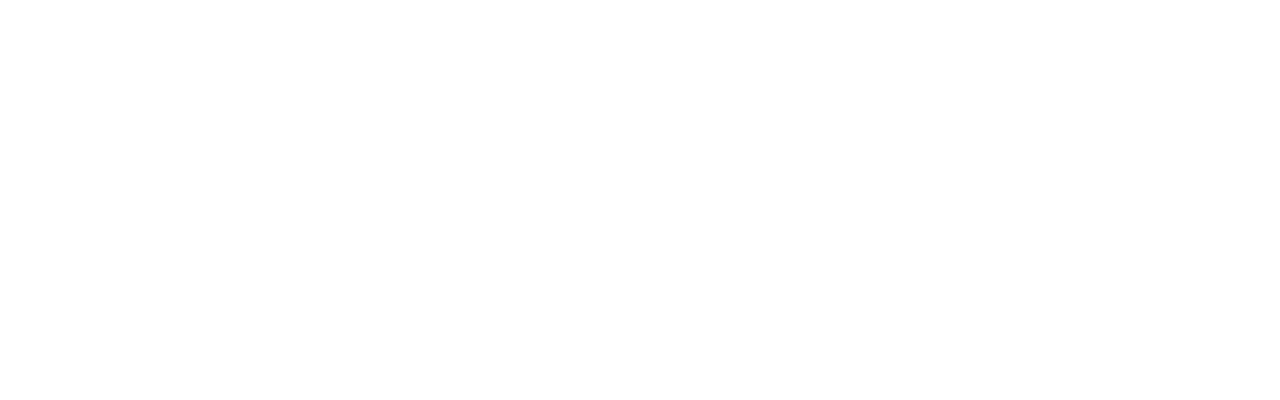
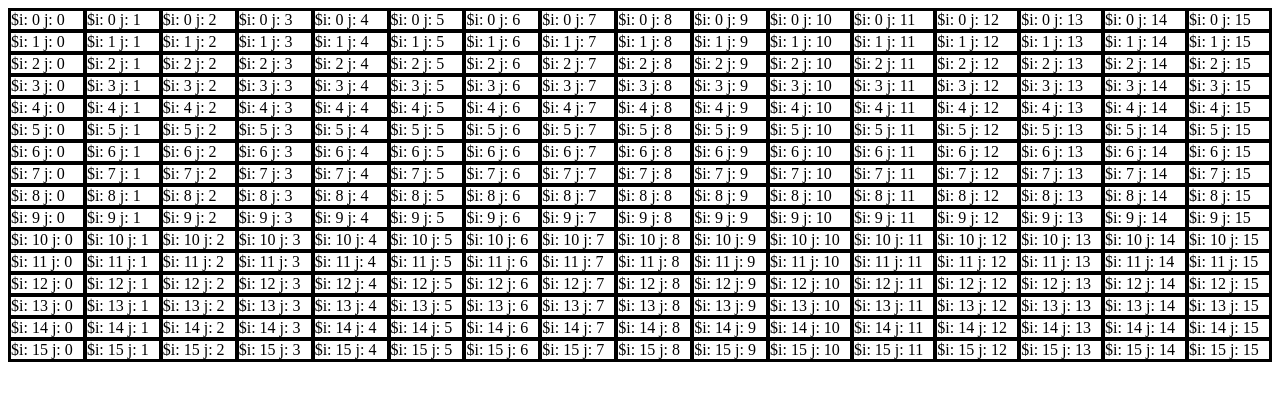
Before and after one commit to Estete9/etch-a-scketch, a plain HTML site: page index.html in a window 1280 px wide. Drawn offline with Linux system fonts and the light colour scheme.

Commit message:
Create a 16 x 16 grid
implemented a function that loops twice. In the first loop it creates a
flex div for acomodating the new divs in a row. In the inner loop it creates
divs with a flex property and then appends them into the divRow.
All elements have a border and the number of row and column for a better
understanding of the distribution.

```diff
--- a/index.html
+++ b/index.html
@@ -3,7 +3,7 @@
   <head>
     <meta charset="UTF-8" />
     <title>Etch-a-Sketch</title>
-    <link rel="stylesheet" href="script.js" />
+    <link rel="stylesheet" href="styles.css" />
     <script src="script.js" defer></script>
   </head>
   <body>
--- a/script.js
+++ b/script.js
@@ -0,0 +1,26 @@
+let divContent = document.querySelector(".content");
+createGrid();
+
+function createGrid() {
+  // create grid of 16 x 16
+  // make 2 loops, one for the rows and one for the columns
+  //   in the first loop, create a div for containing the rows
+  // in each second loop create a div, and change its display to flex so it adjusts one after the other
+  // find a size so the grid is 16 x 16
+  // append to de 'content' div
+
+  for (i = 0; i < 16; i++) {
+    let divRow = document.createElement("div");
+    divRow.style.display = "flex";
+    divContent.appendChild(divRow);
+    for (j = 0; j < 16; j++) {
+      let divSquare = document.createElement("div");
+      divSquare.classList.add("square");
+      divSquare.textContent = `$i: ${i} j: ${j}`;
+      divSquare.style.display = "inline-block";
+      divSquare.style.border = "2px solid black";
+      divSquare.style.flex = "1 1 auto";
+      divRow.appendChild(divSquare);
+    }
+  }
+}
--- a/styles.css
+++ b/styles.css
@@ -0,0 +1,4 @@
+.content {
+  border: black 1px solid;
+  display: flexbox;
+}
```
